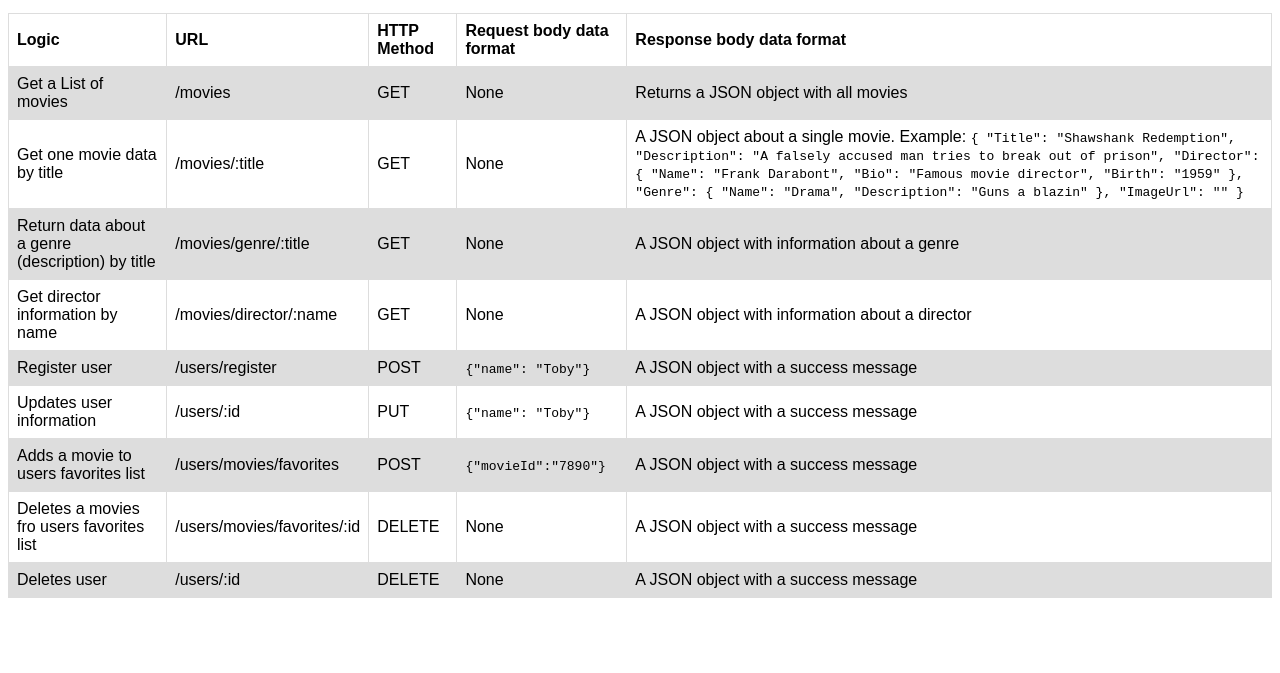
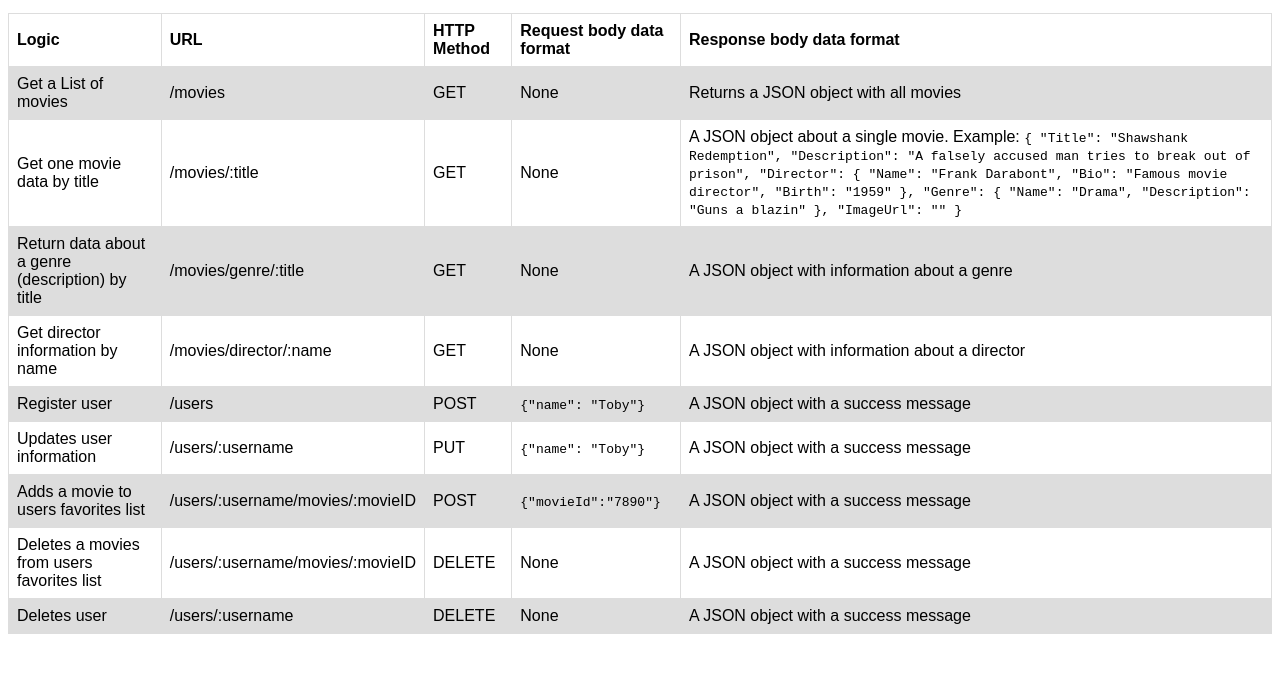
Before and after one commit to Toby-Bremner/movie_api, a website: page public/documentation.html in a window 1280 px wide. Shown: the part 101-774 px from the top of the page. Drawn offline with Linux system fonts and the light colour scheme.

Commit message:
Chaged ID to username and put array at top and fixed typos.

```diff
--- a/public/documentation.html
+++ b/public/documentation.html
@@ -60,35 +60,35 @@
       </tr>
       <tr>
         <td>Register user</td>
-        <td>/users/register</td>
+        <td>/users</td>
         <td>POST</td>
         <td><code>{"name": "Toby"}</code></td>
         <td>A JSON object with a success message</td>
       </tr>
       <tr>
         <td>Updates user information</td>
-        <td>/users/:id</td>
+        <td>/users/:username</td>
         <td>PUT</td>
         <td><code>{"name": "Toby"}</code></td>
         <td>A JSON object with a success message</td>
       </tr>
       <tr>
         <td>Adds a movie to users favorites list</td>
-        <td>/users/movies/favorites</td>
+        <td>/users/:username/movies/:movieID</td>
         <td>POST</td>
         <td><code>{"movieId":"7890"}</code></td>
         <td>A JSON object with a success message</td>
       </tr>
       <tr>
-        <td>Deletes a movies fro users favorites list</td>
-        <td>/users/movies/favorites/:id</td>
+        <td>Deletes a movies from users favorites list</td>
+        <td>/users/:username/movies/:movieID</td>
         <td>DELETE</td>
         <td>None</td>
         <td>A JSON object with a success message</td>
       </tr>
       <tr>
         <td>Deletes user</td>
-        <td>/users/:id</td>
+        <td>/users/:username</td>
         <td>DELETE</td>
         <td>None</td>
         <td>A JSON object with a success message</td>
```
Also changed, not shown: index.js (+11 -10 lines).
